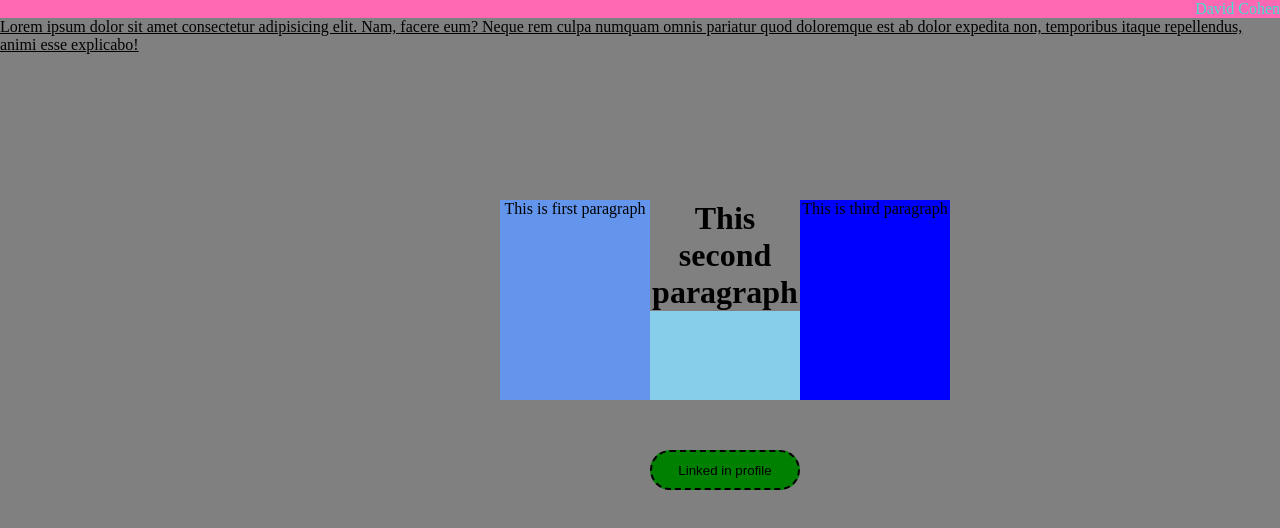
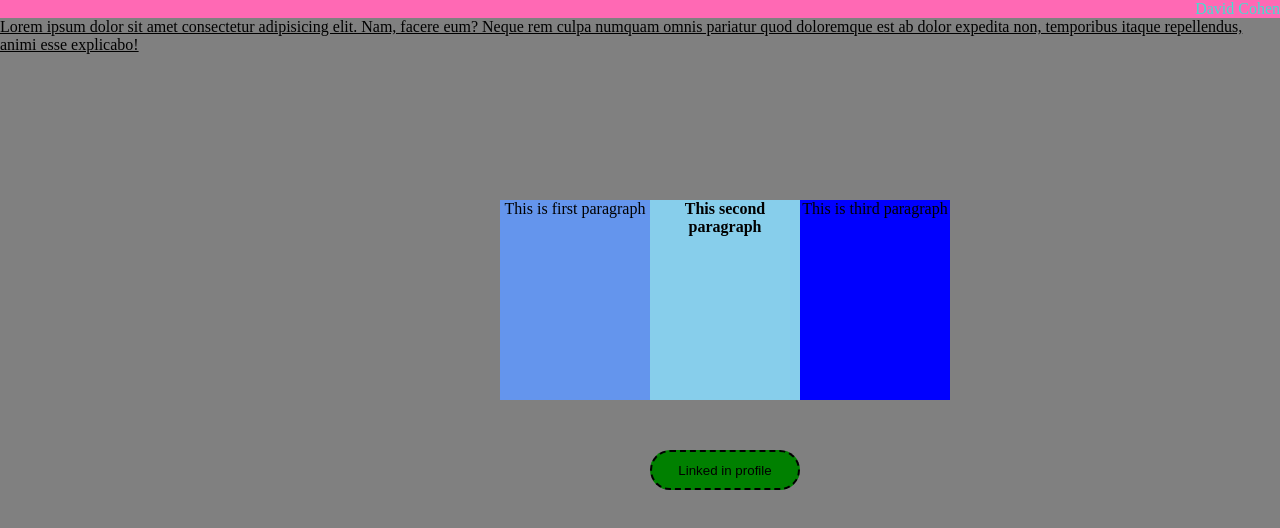
Before and after one commit to KidAngel127/Popquiz, a plain HTML site: page index.html in a window 1280 px wide. Drawn offline with Linux system fonts and the light colour scheme.

Commit message:
Fixed issue where grey bleed into middle box

```diff
--- a/index.html
+++ b/index.html
@@ -17,7 +17,7 @@
             This is first paragraph
         </div>
         <div class="box" id="box2">
-            <h1>This second paragraph</h1>
+            This second paragraph
         </div>
         <div class="box" id="box3">
             This is third paragraph
--- a/style.css
+++ b/style.css
@@ -32,6 +32,9 @@ p{
     bottom: 0;
     margin: auto;
 }
+#box2{
+    font-weight: bold;
+}
 #box3{
     background-color: blue;
 }
```
